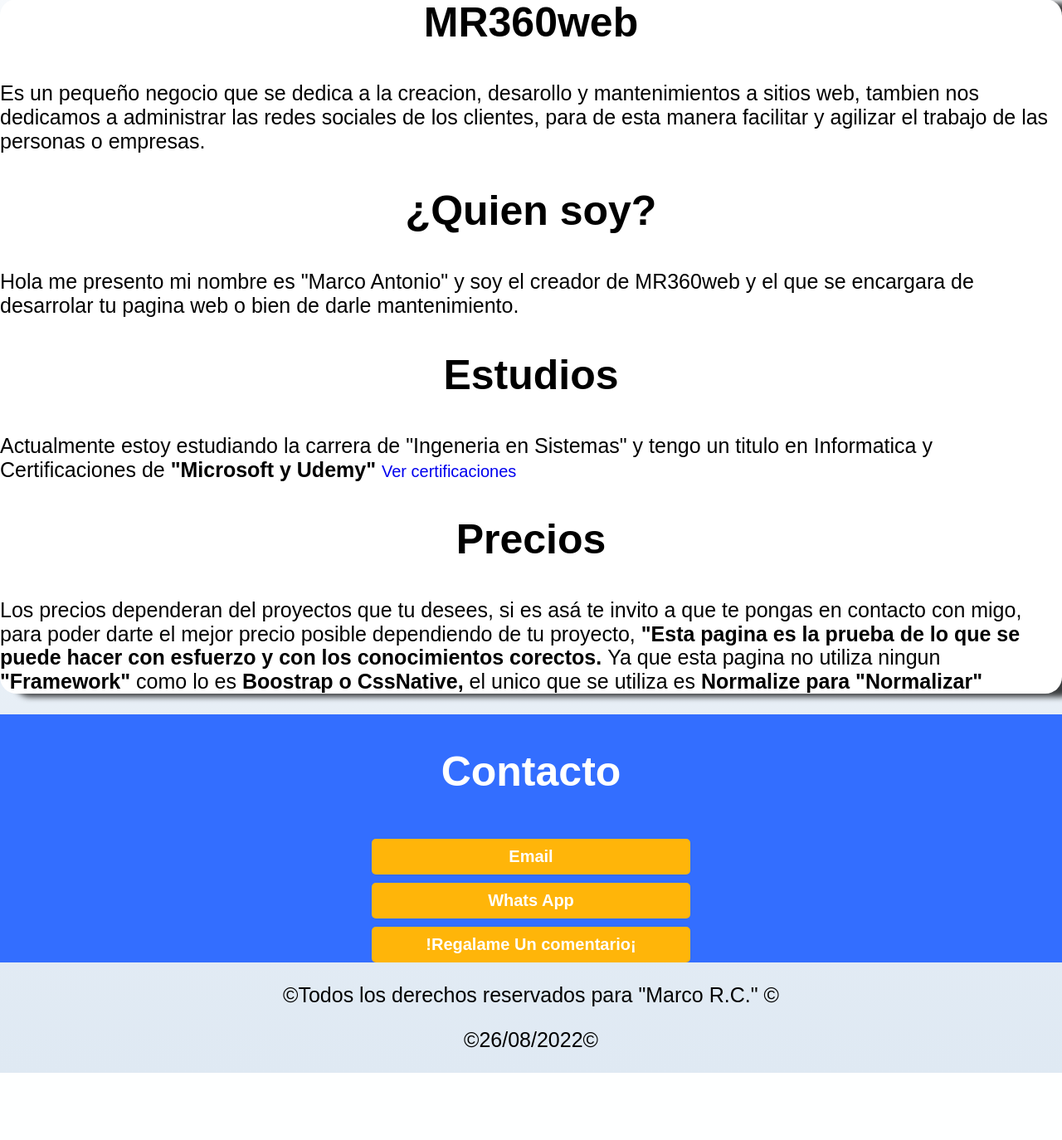
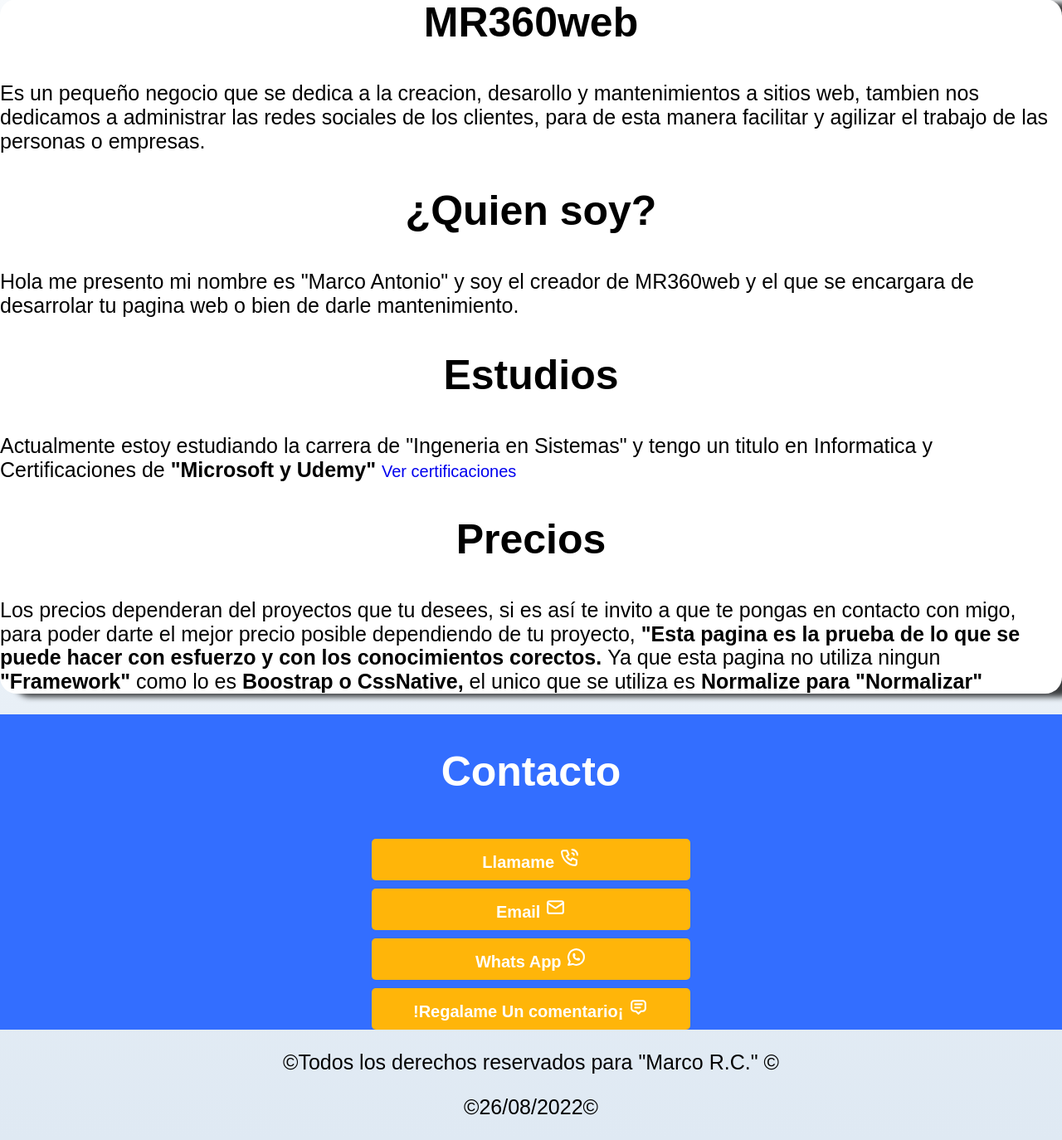
Before and after one commit to Marcor360/Mi-Sitio-Web, a PHP site: page / in a window 1280 px wide. Shown: the part 466-1840 px from the top of the page at 83% size. Before the commit the page ends 1759 px from the top, so only its background shows below. Run offline with PHP 8.4, Linux system fonts and the light colour scheme.

Commit message:
Vercion 1.1
Coregcion de Bug de color en Certificacio. Agrego de SVG, Telefono, Email, Whatsapp, Cerificacion, se agrego el Boton de llamada en el apartado de Contacto

```diff
--- a/css/index.css
+++ b/css/index.css
@@ -97,7 +97,7 @@ p{
 	color: var(--Blanco);
 }
 /*Links*/
-.Certificaciones a:visited{
+.Active-red:visited{
 	color: var(--Rojo);
 }
 a{
--- a/index.html
+++ b/index.html
@@ -60,12 +60,12 @@
     <div class="E-y-P">
         <div class="Estudios">
           <h2 id="Estudios">Estudios</h2>
-          <p>Actualmente estoy estudiando la carrera de "Ingeneria en Sistemas" y tengo un titulo en Informatica y Certificaciones de <span class="MyU">"Microsoft y Udemy" </span><a class="Certificaciones" href="Cer.html">Ver certificaciones</a></p>
+          <p>Actualmente estoy estudiando la carrera de "Ingeneria en Sistemas" y tengo un titulo en Informatica y Certificaciones de <span class="MyU">"Microsoft y Udemy" </span><a class="Active-red" href="Cer.html">Ver certificaciones</a></p>
         </div>
         <div class="Precios">
           <h2 id="Precios">Precios</h2>
           <p>Los precios dependeran del proyectos que tu desees,
-            si es asá te invito a que te pongas en contacto con migo,
+            si es así te invito a que te pongas en contacto con migo,
             para poder darte el mejor precio posible dependiendo de
             tu proyecto,
             <span class="MyU">
@@ -97,9 +97,28 @@
     <div class="Conct">
         <div class="Contacto">
           <h2 id="Contacto">Contacto</h2>
-          <a class="Boton" href="mailto:marcorulfo100@gmail.com?body=Hola%20Marco%2C%20quisiera%20saber%20m%C3%A1s%20informaci%C3%B3n%20acerca%20del%20desarrollo%20web%20de%20un%20sitio%F0%9F%98%8A%F0%9F%92%BB" target="_blank">Email</a>
-          <a class="Boton" href="https://wa.me/525531083353?text=Hola,%20quiero%20mas%20información%20hacerca%20de%20tus%20servicios%20de%20desarrollo%20web%20😊💻" target="_blank">Whats App</a>
-          <a class="Boton" href="https://forms.office.com/r/mGyzJtNr8K" target="_blank">!Regalame Un comentario¡</a>
+          <a class="Boton" href="tel:5531083353">Llamame <svg xmlns="http://www.w3.org/2000/svg" class="icon icon-tabler icon-tabler-phone-call" width="25" height="25" viewBox="0 0 24 24" stroke-width="2" stroke="#ffffff" fill="none" stroke-linecap="round" stroke-linejoin="round">
+            <path stroke="none" d="M0 0h24v24H0z" fill="none"/>
+            <path d="M5 4h4l2 5l-2.5 1.5a11 11 0 0 0 5 5l1.5 -2.5l5 2v4a2 2 0 0 1 -2 2a16 16 0 0 1 -15 -15a2 2 0 0 1 2 -2" />
+            <path d="M15 7a2 2 0 0 1 2 2" />
+            <path d="M15 3a6 6 0 0 1 6 6" />
+          </svg></a>
+          <a class="Boton" href="mailto:marcorulfo100@gmail.com?body=Hola%20Marco%2C%20quisiera%20saber%20m%C3%A1s%20informaci%C3%B3n%20acerca%20del%20desarrollo%20web%20de%20un%20sitio%F0%9F%98%8A%F0%9F%92%BB" target="_blank">Email <svg xmlns="http://www.w3.org/2000/svg" class="icon icon-tabler icon-tabler-mail" width="25" height="25" viewBox="0 0 24 24" stroke-width="2" stroke="#ffffff" fill="none" stroke-linecap="round" stroke-linejoin="round">
+            <path stroke="none" d="M0 0h24v24H0z" fill="none"/>
+            <rect x="3" y="5" width="18" height="14" rx="2" />
+            <polyline points="3 7 12 13 21 7" />
+          </svg></a>
+          <a class="Boton" href="https://wa.me/525531083353?text=Hola,%20quiero%20mas%20información%20hacerca%20de%20tus%20servicios%20de%20desarrollo%20web%20😊💻" target="_blank">Whats App <svg xmlns="http://www.w3.org/2000/svg" class="icon icon-tabler icon-tabler-brand-whatsapp" width="25" height="25" viewBox="0 0 24 24" stroke-width="2" stroke="#ffffff" fill="none" stroke-linecap="round" stroke-linejoin="round">
+            <path stroke="none" d="M0 0h24v24H0z" fill="none"/>
+            <path d="M3 21l1.65 -3.8a9 9 0 1 1 3.4 2.9l-5.05 .9" />
+            <path d="M9 10a0.5 .5 0 0 0 1 0v-1a0.5 .5 0 0 0 -1 0v1a5 5 0 0 0 5 5h1a0.5 .5 0 0 0 0 -1h-1a0.5 .5 0 0 0 0 1" />
+          </svg></a>
+          <a class="Boton" href="https://forms.office.com/r/mGyzJtNr8K" target="_blank">!Regalame Un comentario¡ <svg xmlns="http://www.w3.org/2000/svg" class="icon icon-tabler icon-tabler-message-2" width="25" height="25" viewBox="0 0 24 24" stroke-width="2" stroke="#ffffff" fill="none" stroke-linecap="round" stroke-linejoin="round">
+            <path stroke="none" d="M0 0h24v24H0z" fill="none"/>
+            <path d="M12 20l-3 -3h-2a3 3 0 0 1 -3 -3v-6a3 3 0 0 1 3 -3h10a3 3 0 0 1 3 3v6a3 3 0 0 1 -3 3h-2l-3 3" />
+            <line x1="8" y1="9" x2="16" y2="9" />
+            <line x1="8" y1="13" x2="14" y2="13" />
+          </svg></a>
         </div>
     </div>
     <Footer class="Footer">
```
Also changed, not shown: Cer.html (+29 -4 lines).
